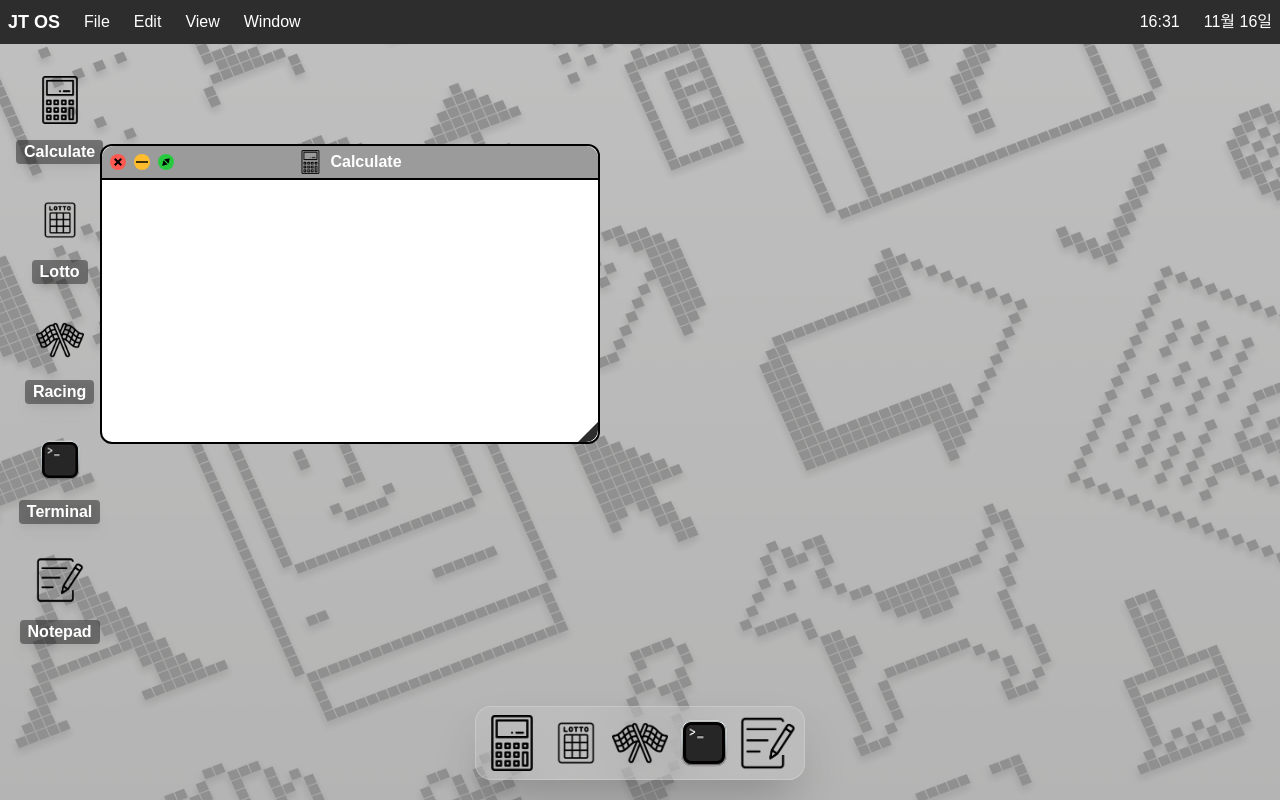
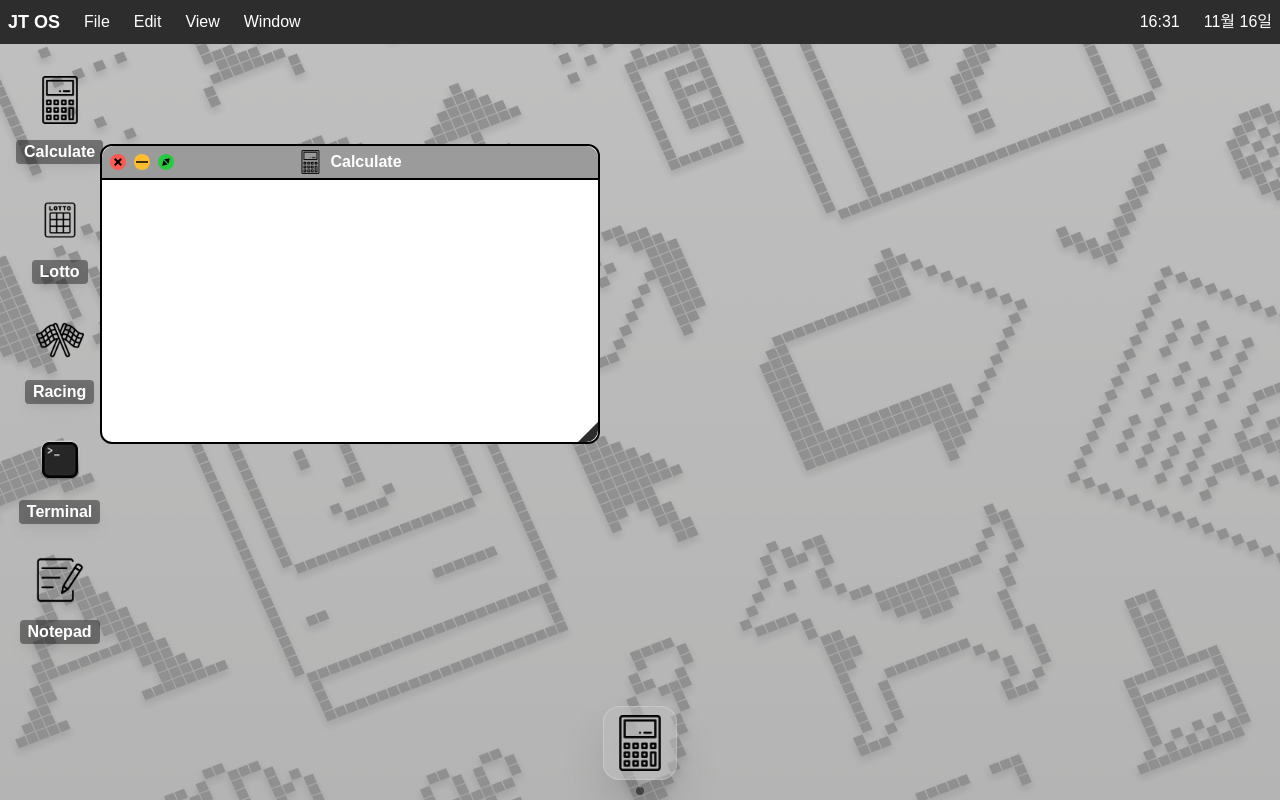
Before and after one commit to ChaJiTae/webos, a React (Vite) app: page / in a window 1280 px wide. Both pictures are taken after a click on the element "Calculate". Built offline with nearby package versions, Linux system fonts and the light colour scheme; a web font is replaced by a local one.

Commit message:
feat : dock 구현 및 window 최소화,실행 중 상태 표시

```diff
--- a/src/components/Dock/Dock.jsx
+++ b/src/components/Dock/Dock.jsx
@@ -1,3 +1,5 @@
+import { useProcessStore } from "../../store/processStore";
+
 import { DockIcon } from "./DockIcon";
 
 import CalculateIcon from "../../assets/processIcon/calculate.png";
@@ -7,22 +9,41 @@ import TerminalIcon from "../../assets/processIcon/Terminal.png";
 import NotepadIcon from "../../assets/processIcon/notepad.png";
 
 const Dock = () => {
-  const defaultApplications = [
-    { icon: CalculateIcon, label: "Calculate", processName: "Calculate" },
-    { icon: LottoIcon, label: "Lotto", processName: "Lotto" },
-    { icon: RacingIcon, label: "Racing", processName: "Racing" },
-    { icon: TerminalIcon, label: "Terminal", processName: "Terminal" },
-    { icon: NotepadIcon, label: "Notepad", processName: "Notepad" },
-  ];
+  const processes = useProcessStore((state) => state.processes);
+  const restoreProcess = useProcessStore((state) => state.restoreProcess);
+
+  const getProcessIcon = (processName) => {
+    switch (processName) {
+      case "Calculate":
+        return CalculateIcon;
+      case "Lotto":
+        return LottoIcon;
+      case "Racing":
+        return RacingIcon;
+      case "Terminal":
+        return TerminalIcon;
+      case "Notepad":
+        return NotepadIcon;
+      default:
+        return null;
+    }
+  };
+
+  const handleProcessClick = (processId) => {
+    restoreProcess(processId);
+  };
 
   return (
-    <div className="fixed transform -translate-x-1/2 bottom-5 left-1/2">
+    <div className="fixed transform -translate-x-1/2 select-none bottom-5 left-1/2">
       <div className="flex items-end gap-2 px-2 py-2 border shadow-2xl bg-white/10 backdrop-blur-xl rounded-2xl border-white/20">
-        {defaultApplications.map((application, index) => (
+        {processes.map((process) => (
           <DockIcon
-            key={index}
-            icon={application.icon}
-            label={application.label}
+            key={process.id}
+            icon={getProcessIcon(process.name)}
+            label={process.name}
+            isMinimized={process.isMinimized}
+            isLink={false}
+            onClick={() => handleProcessClick(process.id)}
           />
         ))}
       </div>
--- a/src/components/Dock/DockIcon.jsx
+++ b/src/components/Dock/DockIcon.jsx
@@ -1,8 +1,14 @@
-export const DockIcon = ({ icon, label }) => {
+export const DockIcon = ({ icon, label, isMinimized, onClick }) => {
   return (
     <div className="relative flex flex-col items-center">
-      <div className="relative transition-all duration-200 cursor-pointer w-14 h-14 hover:scale-110">
+      <div
+        className="relative transition-all duration-200 cursor-pointer w-14 h-14 hover:scale-110"
+        onClick={onClick}
+      >
         <img src={icon} alt={label} className="object-contain w-full h-full" />
+        {!isMinimized && (
+          <div className="absolute w-2 h-2 transform -translate-x-1/2 rounded-full bg-black/50 -bottom-6 left-1/2"></div>
+        )}
       </div>
     </div>
   );
--- a/src/components/ProcessLauncher/ProcessLauncher.jsx
+++ b/src/components/ProcessLauncher/ProcessLauncher.jsx
@@ -54,7 +54,9 @@ const ProcessLauncher = () => {
 
   return (
     <>
-      {processes.map((process) => (
+      {processes
+        .filter((process) => !process.isMinimized)
+        .map((process) => (
           <Window
             key={process.id}
             id={process.id}
--- a/src/components/window/TitleBar.jsx
+++ b/src/components/window/TitleBar.jsx
@@ -10,6 +10,7 @@ const TitleBar = ({
   onClose,
   onMaximize,
   isMaximized,
+  onMinimize,
 }) => {
   const handleButtonClick = (e) => {
     e.stopPropagation();
@@ -23,6 +24,11 @@ const TitleBar = ({
   const handleMaximize = (e) => {
     e.stopPropagation();
     if (onMaximize) onMaximize();
+  };
+
+  const handleMinimize = (e) => {
+    e.stopPropagation();
+    if (onMinimize) onMinimize();
   };
 
   return (
@@ -42,7 +48,10 @@ const TitleBar = ({
         >
           <img src={WindowCloseIcon} alt="Close" className="w-2 h-2" />
         </div>
-        <div className="cursor-pointer w-4 h-4 rounded-2xl bg-[#ffbd2e] flex justify-center items-center">
+        <div
+          className="cursor-pointer w-4 h-4 rounded-2xl bg-[#ffbd2e] flex justify-center items-center"
+          onClick={handleMinimize}
+        >
           <img src={WindowMinIcon} alt="Minimize" className="w-3 h-3" />
         </div>
         <div
--- a/src/components/window/Window.jsx
+++ b/src/components/window/Window.jsx
@@ -1,4 +1,5 @@
 import TitleBar from "./TitleBar";
+
 import { useWindowHooks } from "./../../hooks/useWindowHooks";
 import { useProcessStore } from "../../store/processStore";
 
@@ -17,10 +18,15 @@ const Window = ({ id, children, title, icon, onClose }) => {
   );
   const maximizeProcess = useProcessStore((state) => state.maximizeProcess);
   const unmaximizeProcess = useProcessStore((state) => state.unmaximizeProcess);
+  const minimizeProcess = useProcessStore((state) => state.minimizeProcess);
 
   const handleMaximize = () => {
     if (processes?.isMaximized) unmaximizeProcess(id);
     else maximizeProcess(id);
+  };
+
+  const handleMinimize = () => {
+    minimizeProcess(id);
   };
 
   const windowStyle = processes?.isMaximized
@@ -53,6 +59,7 @@ const Window = ({ id, children, title, icon, onClose }) => {
         onClose={onClose}
         onMaximize={handleMaximize}
         isMaximized={processes?.isMaximized}
+        onMinimize={handleMinimize}
       />
       <main
         className="relative flex-1 rounded-b-xl"
```
Lines whose indentation alone changed are shown as unchanged.
